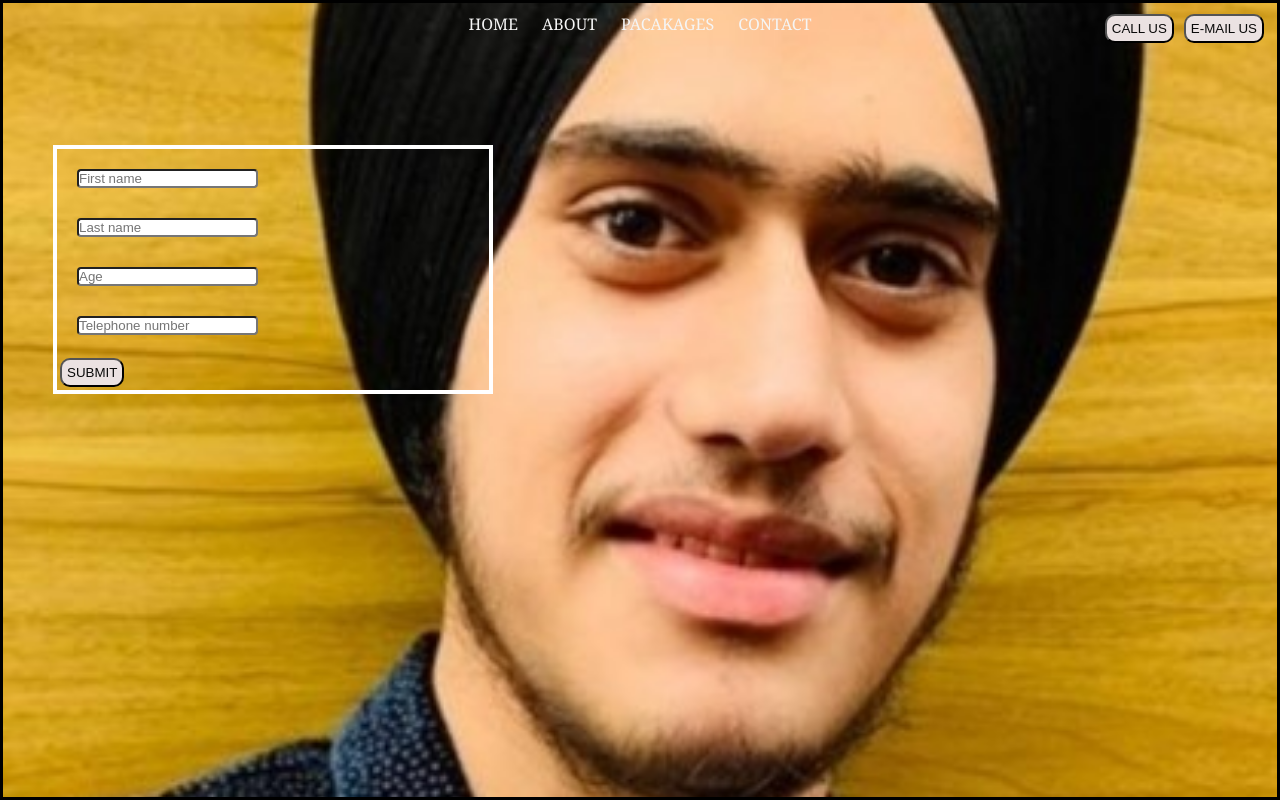
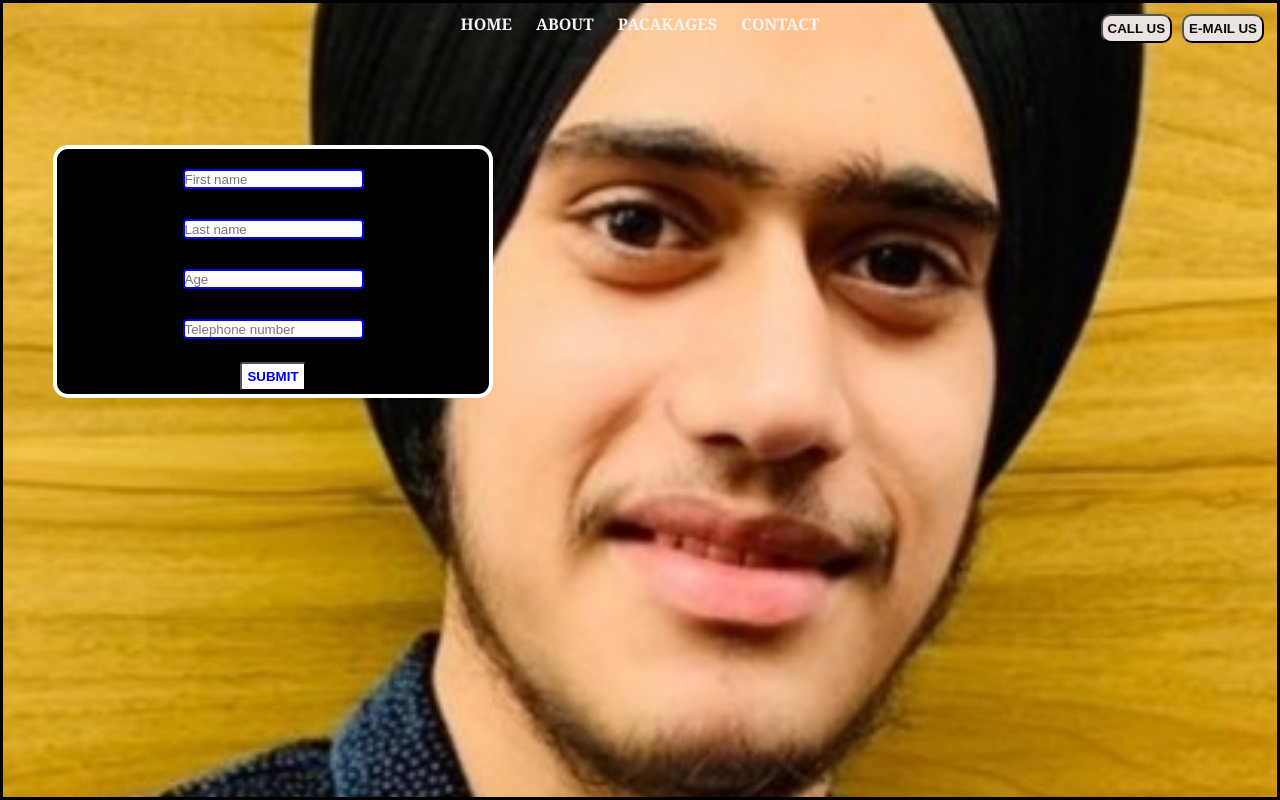
Before and after one commit to Anishpal2002/Gym-Form, a plain HTML site: page index.html in a window 1280 px wide. Drawn offline with Linux system fonts and the light colour scheme.

Commit message:
Complete the editing

```diff
--- a/style.css
+++ b/style.css
@@ -24,6 +24,7 @@ li{
     margin: 5px;
     padding: 5px;
     cursor: pointer;
+    font-weight: bold;
 }
 
 #navigation  li:hover{
@@ -49,6 +50,7 @@ button{
     color: rgb(10, 10, 10);
     border-radius: 10px;
     cursor: pointer;
+    font-weight: bold;
 
 }
 header{
@@ -61,6 +63,9 @@ header{
     margin: 100px 50px;
     display: inline-block;
     width: 440px;
+    text-align: center;
+    border-radius: 15px;
+    background-color: black;
 
 }
 
@@ -72,4 +77,21 @@ header{
 input{
     border-radius: 4px;
     box-shadow: 5px;
+    height: 20px;
+    border: 2px solid blue;
 }
+
+.btn{
+    background-color: white;
+    border-radius: 3px;
+    color: blue;
+
+}
+.btn:hover{
+    background-color: black;
+    color: white;
+}
+.right :hover{
+          background-color: beige;
+          color: darkorange;
+}
```
